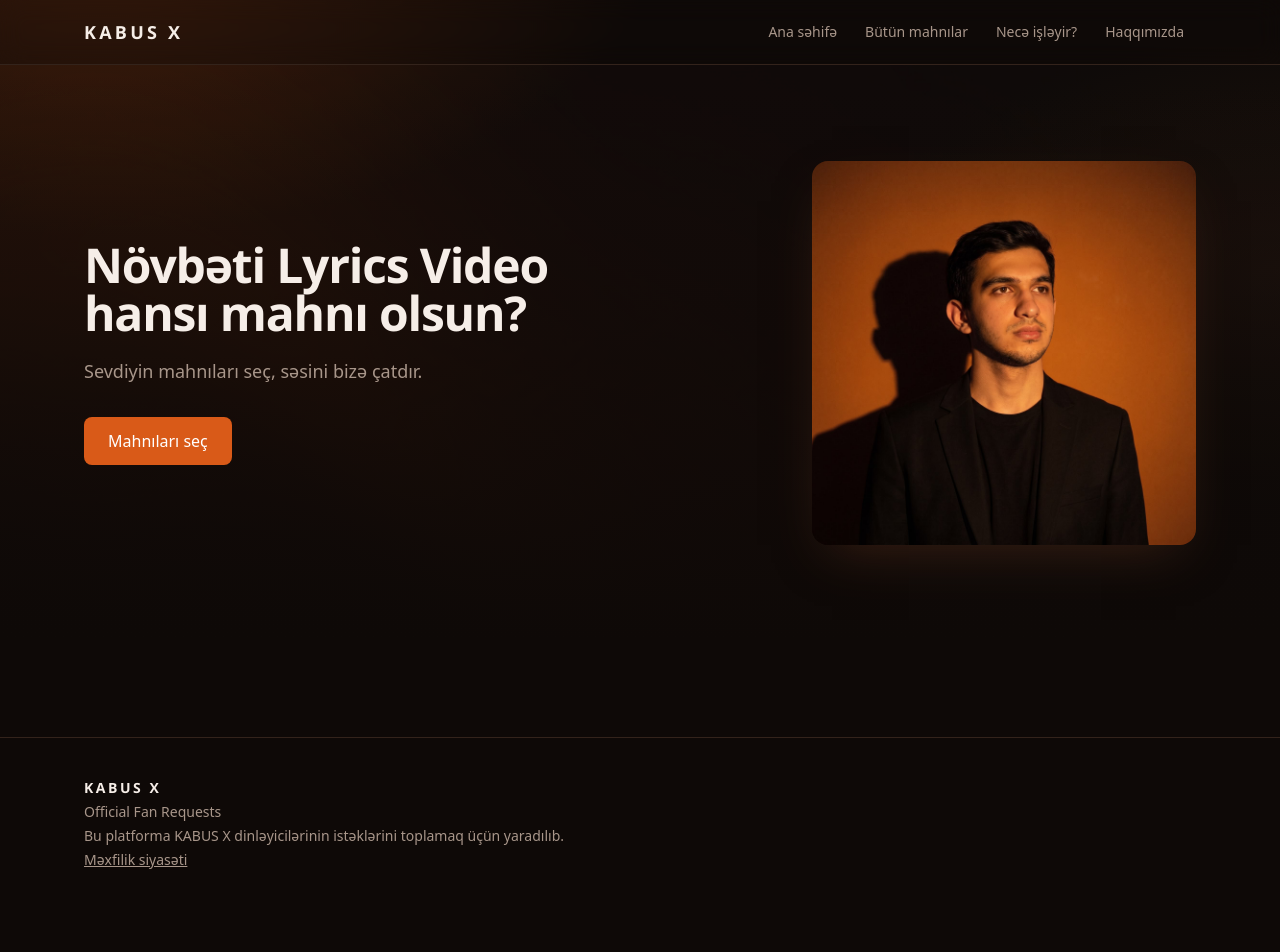
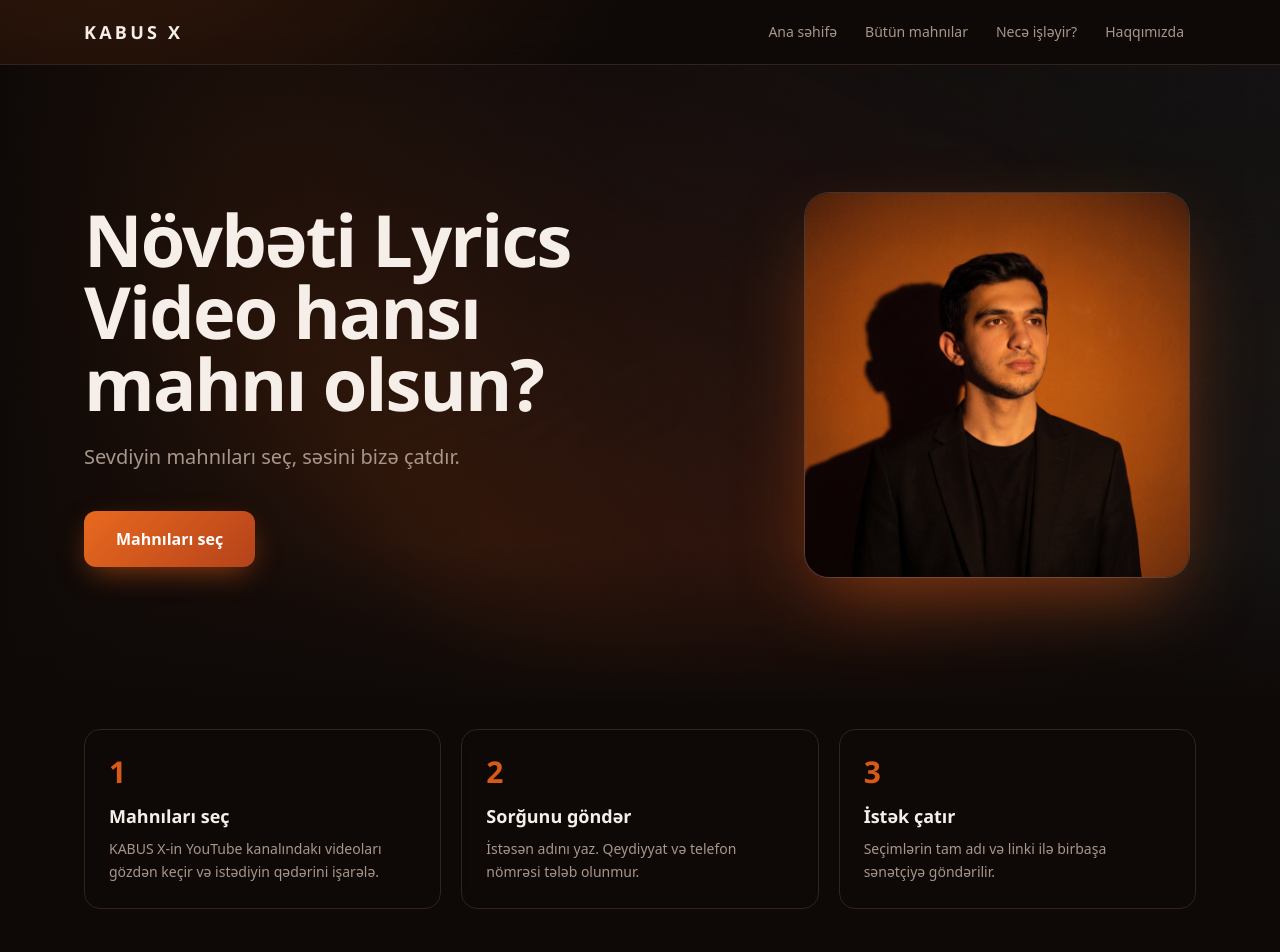
Before and after one commit to thepiriyevh/kabusx-fan-requests, a Next.js app in the folder kabusx-fan-requests/: page / in a window 1280 px wide. Shown: the top 952 px of the page. Before the commit the page ends 910 px from the top, so only its background shows below. Built offline with nearby package versions, Linux system fonts and the light colour scheme; no server answers.

Commit message:
Update page.tsx

```diff
--- a/kabusx-fan-requests/app/page.tsx
+++ b/kabusx-fan-requests/app/page.tsx
@@ -1,11 +1,42 @@
 import Link from "next/link";
 import Image from "next/image";
-export default function Home(){return(
-<section className="relative overflow-hidden">
-<div className="absolute inset-0 -z-10" aria-hidden><Image src="/banner.jpg" alt="" fill priority className="object-cover opacity-[.14]"/><div className="absolute inset-0 bg-gradient-to-b from-transparent to-bg"/></div>
-<div className="mx-auto max-w-6xl px-5 py-16 md:py-24 grid md:grid-cols-[1.2fr_.8fr] gap-10 items-center">
-<div><h1 className="font-display font-bold tracking-tight text-4xl md:text-5xl leading-[1.1] max-w-[18ch]">Növbəti Lyrics Video hansı mahnı olsun?</h1>
-<p className="mt-5 text-lg text-muted max-w-[40ch]">Sevdiyin mahnıları seç, səsini bizə çatdır.</p>
-<Link href="/songs" className="mt-8 inline-flex items-center rounded-lg bg-accent px-6 py-3 font-medium text-white hover:bg-secondary transition-colors">Mahnıları seç</Link></div>
-<div className="relative aspect-square w-full max-w-sm md:ml-auto rounded-2xl overflow-hidden shadow-[0_20px_50px_-20px_rgba(107,58,34,.5)]"><Image src="/profile.jpg" alt="KABUS X" fill sizes="(min-width:768px) 380px, 90vw" className="object-cover"/></div>
-</div></section>);}
+import { admin } from "@/lib/supabase";
+export const revalidate = 3600;
+async function count(){
+  try{const {count}=await admin().from("videos").select("id",{count:"exact",head:true}).eq("is_available",true);return count??null;}
+  catch{return null;}
+}
+const steps=[["Mahnıları seç","KABUS X-in YouTube kanalındakı videoları gözdən keçir və istədiyin qədərini işarələ."],["Sorğunu göndər","İstəsən adını yaz. Qeydiyyat və telefon nömrəsi tələb olunmur."],["İstək çatır","Seçimlərin tam adı və linki ilə birbaşa sənətçiyə göndərilir."]];
+export default async function Home(){
+  const n=await count();
+  return(<>
+  <section className="relative overflow-hidden">
+    <Image src="/banner.jpg" alt="" fill priority className="object-cover opacity-70 -z-10"/>
+    <div className="absolute inset-0 -z-10 bg-gradient-to-r from-bg via-bg/60 to-transparent"/>
+    <div className="absolute inset-x-0 bottom-0 h-40 -z-10 bg-gradient-to-t from-bg to-transparent"/>
+    <div className="mx-auto max-w-6xl px-5 py-20 md:py-32 grid md:grid-cols-[1.25fr_.75fr] gap-12 items-center">
+      <div>
+        <h1 className="font-display font-extrabold tracking-tight text-5xl md:text-7xl leading-[1.02] max-w-[14ch]">Növbəti Lyrics Video hansı mahnı olsun?</h1>
+        <p className="mt-6 text-lg md:text-xl text-muted max-w-[38ch]">Sevdiyin mahnıları seç, səsini bizə çatdır.</p>
+        <div className="mt-10 flex flex-wrap items-center gap-5">
+          <Link href="/songs" className="btn-glow inline-flex rounded-xl px-8 py-4 font-semibold text-white">Mahnıları seç</Link>
+          {n&&<p className="text-sm text-muted">{n} mahnı səni gözləyir</p>}
+        </div>
+      </div>
+      <div className="relative mx-auto w-full max-w-sm">
+        <div className="absolute -inset-6 rounded-[2rem] bg-accent/30 blur-3xl" aria-hidden/>
+        <div className="relative aspect-square overflow-hidden rounded-3xl ring-1 ring-white/15 shadow-[0_30px_80px_-20px_rgba(217,90,24,.6)]">
+          <Image src="/profile.jpg" alt="KABUS X" fill sizes="(min-width:768px) 380px, 90vw" className="object-cover"/>
+        </div>
+      </div>
+    </div>
+  </section>
+  <section className="mx-auto max-w-6xl px-5 pt-6">
+    <ol className="grid gap-5 md:grid-cols-3">
+      {steps.map(([t,d],i)=>(<li key={t} className="rounded-2xl border border-line bg-surface/70 p-6 backdrop-blur">
+        <span className="font-display text-3xl font-extrabold text-accent">{i+1}</span>
+        <h2 className="mt-3 font-display text-lg font-bold">{t}</h2>
+        <p className="mt-2 text-sm leading-relaxed text-muted">{d}</p></li>))}
+    </ol>
+  </section></>);
+}
```
